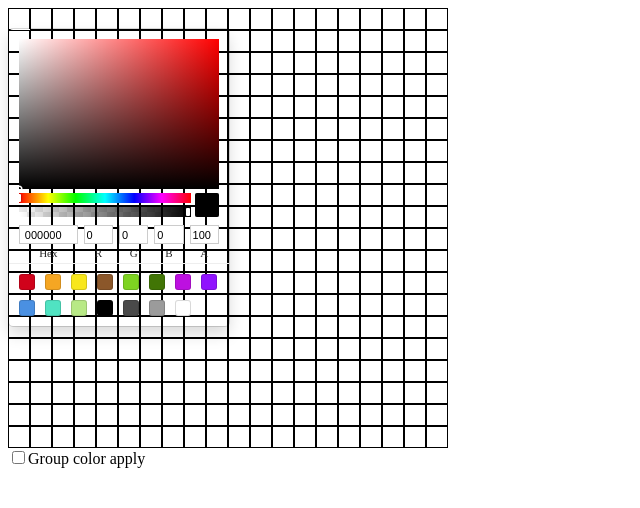
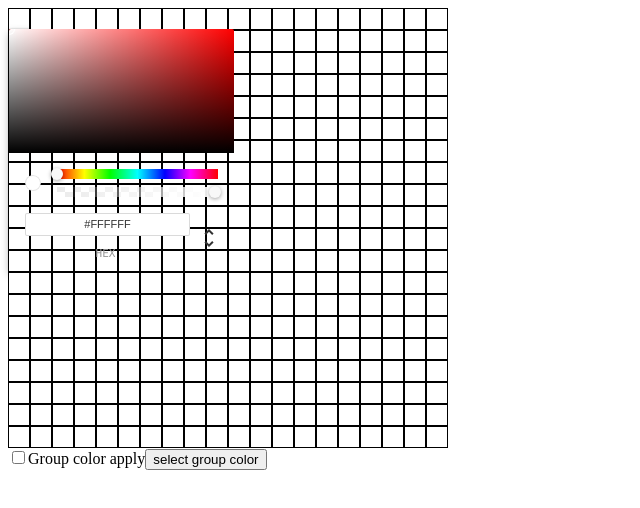
Before and after one commit to vltmoon/custom-graph-paper, a React (Create React App) app: page / in a window 1280 px wide. Both pictures are taken after a click on the element 19 px from the left and 19 px from the top of the page. Shown: the top 508 px of the page, without its empty margins (0-640 px from the left). Built offline with nearby package versions, Linux system fonts and the light colour scheme.

Commit message:
can group apply colors

```diff
--- a/src/components/Column.jsx
+++ b/src/components/Column.jsx
@@ -1,17 +1,21 @@
 import React, { useState, useContext, useEffect, useCallback, useRef } from 'react';
 import PropTypes from 'prop-types';
-import { SketchPicker } from 'react-color'
+import { ChromePicker } from 'react-color'
 import { PaperContext } from './Paper'
 
 export default function Column() {
     const { numberOfRows, numberOfCols, groupApply } = useContext(PaperContext)
     const colorPickerRef = useRef()
 
-    const [isColorPickerOpen, toggleColorPicker] = useState(false)
-    const [color, setColor] = useState(false)
+    const [colorPickerOpen, toggleColorPicker] = useState(false)
+    const [color, setColor] = useState({ hex: '#fff'})
 
     const openColorPicker = () => {
-        !isColorPickerOpen && toggleColorPicker(true)
+        if (groupApply.enable) {
+            setColor(groupApply.color)
+        } else {
+            !colorPickerOpen && toggleColorPicker(true)
+        }
     }
 
     const closeColorPicker = useCallback((event) => {
@@ -31,8 +35,8 @@ export default function Column() {
                 style={{...fill, backgroundColor: color.hex}}
                 onClick={openColorPicker}
             />
-            {isColorPickerOpen && (
-                <SketchPicker color={color} onChange={setColor} />
+            {colorPickerOpen && (
+                <ChromePicker color={color} onChange={setColor} />
             )}
         </div>
     )
@@ -42,7 +46,7 @@ export default function Column() {
 const col = {
     height: 20,
     width: 20,
-    border: '.1px solid black'
+    border: '1px solid black'
 }
 
 const fill = {
--- a/src/components/Paper.jsx
+++ b/src/components/Paper.jsx
@@ -1,5 +1,6 @@
 import React, { useState } from 'react';
 import PropTypes from 'prop-types';
+import { ChromePicker } from 'react-color'
 import Rows from './Rows'
 
 const numberOfRows = 20
@@ -8,8 +9,11 @@ const numberOfCols = 20
 export const PaperContext = React.createContext({})
 
 export default function Paper() {
+
     const [usedColors, setUsedColors] = useState([])
-    const [groupApply, setGroupApply] = useState(false)
+    const [colorPickerOpen, toggleColorPicker] = useState(false)
+    const [groupApply, setGroupApply] = useState({ color: '#fff', enable: false })
+
 
     const contextValue = {
         numberOfCols,
@@ -18,14 +22,31 @@ export default function Paper() {
         groupApply
     }
 
+    const enableGroupApply = () => {
+        setGroupApply({...groupApply, enable: !groupApply.enable })
+    }
+
+    const setGroupApplyColor = (color) => {
+        setGroupApply({...groupApply, color })
+    }
+
     return (
         <PaperContext.Provider value={contextValue}>
             <div style={paperContainer}>
                 <Rows />
             </div>
+
             <div>{usedColors}</div>
-            <input type='checkbox' id='groupApply' value={groupApply} onClick={() => setGroupApply(!groupApply)}/>
+
+            {/* Bulk apply colors to grid without having to toggle each item */}
+            <input type='checkbox' id='groupApply' value={groupApply} onClick={enableGroupApply}/>
             <label for='groupApply'>Group color apply</label>
+
+
+            <button onClick={() => toggleColorPicker(!colorPickerOpen)}>select group color</button>
+            {colorPickerOpen && (
+                <ChromePicker color={groupApply.color} onChange={setGroupApplyColor} />
+            )}
         </PaperContext.Provider>
     );
 }
```
